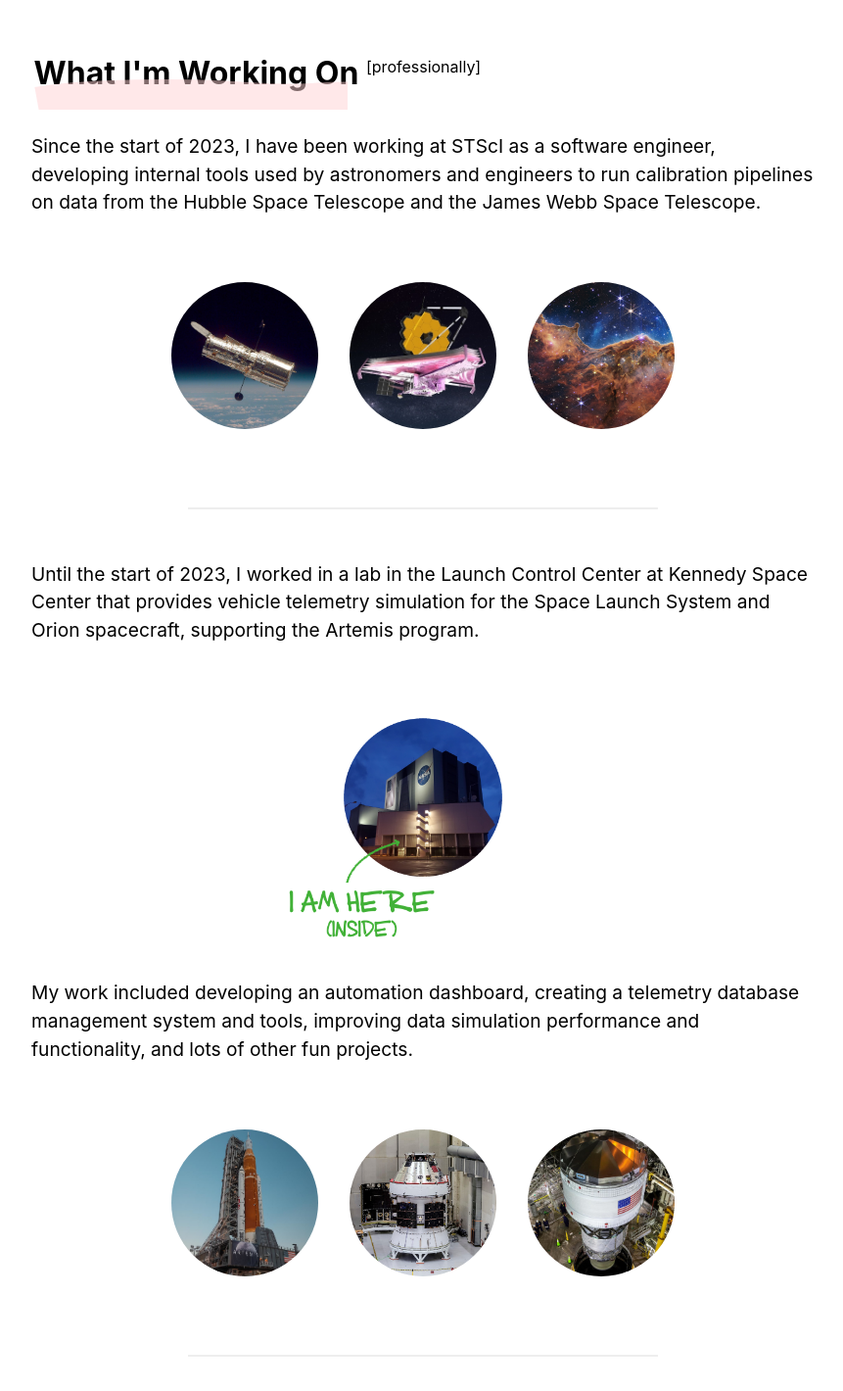
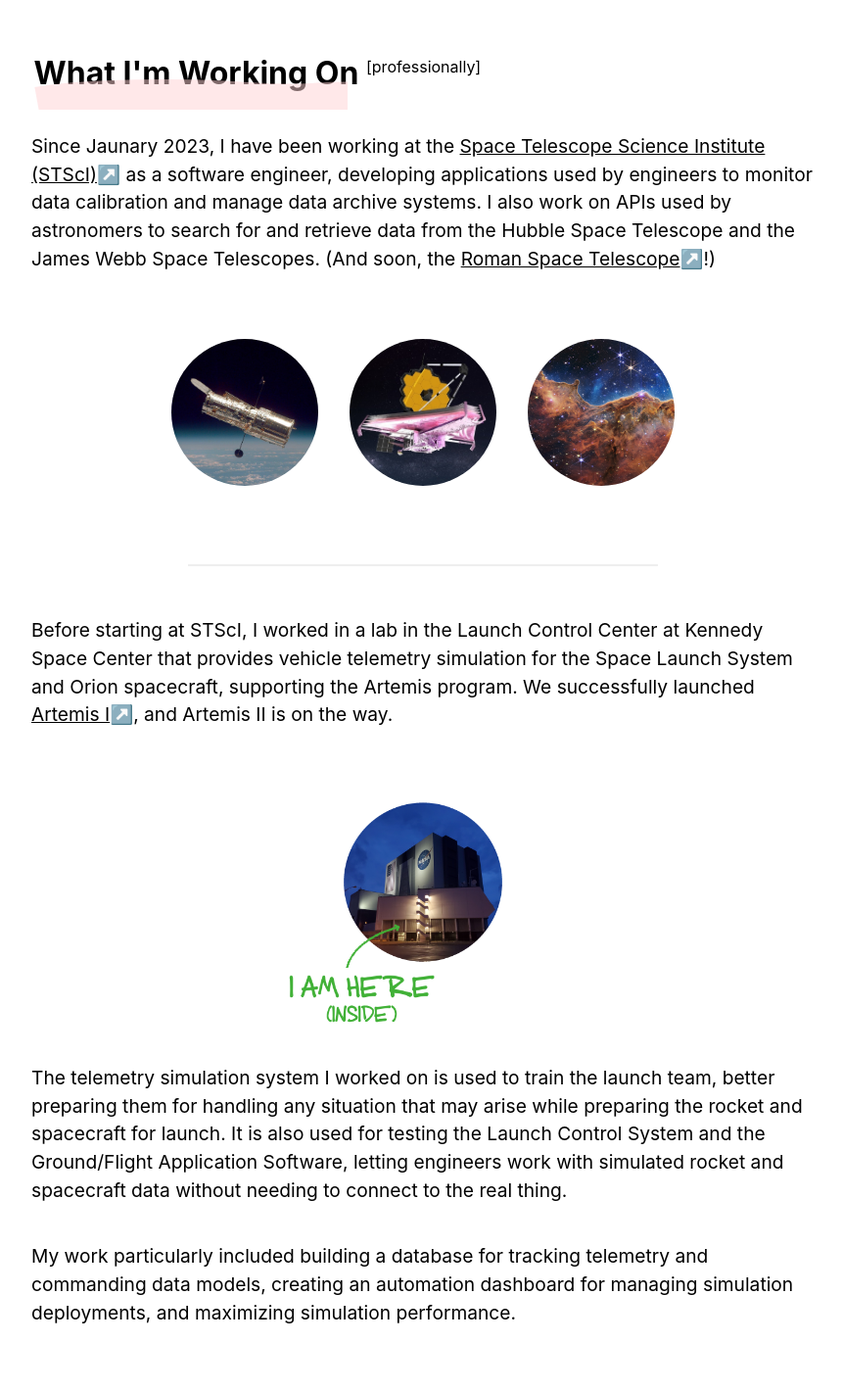
Before and after one commit to shintoo/seanrapp.dev, a Next.js app: page / in a window 1280 px wide. Shown: the part 620-2040 px from the top of the page at 98% size, without its empty margins (208-1069 px from the left). Built offline with nearby package versions, Linux system fonts and the light colour scheme.

Commit message:
Update Experience.tsx

```diff
--- a/components/experience/Experience.tsx
+++ b/components/experience/Experience.tsx
@@ -11,8 +11,10 @@
 
       What I&apos;m Working On <span style={{fontSize: "1rem", verticalAlign: "super", fontWeight: "normal"}}>[professionally]</span></h1>
       <p>
-        Since the start of 2023, I have been working at STScI as a software engineer, developing internal tools
-        used by astronomers and engineers to run calibration pipelines on data from the Hubble Space Telescope and the James Webb Space Telescope.
+        Since Jaunary 2023, I have been working at the <Flink href="https://www.stsci.edu">Space Telescope Science Institute (STScI)</Flink> as a software engineer, developing applications
+        used by engineers to monitor data calibration and manage data archive systems. I also work on APIs used by astronomers
+        to search for and retrieve data from the Hubble Space Telescope and the James Webb Space Telescopes.
+        (And soon, the <Flink href="https://roman.gsfc.nasa.gov/">Roman Space Telescope</Flink>!)
       </p>
       <div className={styles.imagerow}>
         <img src="/hubble.jpg" className={styles.circleimage} alt="Hubble" />
@@ -22,15 +24,22 @@
 
       <hr className={styles.divider}/>
       <p>
-        Until the start of 2023, I worked in a lab in the Launch Control Center at Kennedy Space Center that provides
+        Before starting at STScI, I worked in a lab in the Launch Control Center at Kennedy Space Center that provides
         vehicle telemetry simulation for the Space Launch System and Orion spacecraft, supporting the Artemis program.
+        We successfully launched <Flink href="https://www.nasa.gov/mission/artemis-i/">Artemis I</Flink>, and Artemis II
+        is on the way.
       </p>
-      <img src="/lcc-ft-me.png" className={styles.vab} alt="Pic of me nbd" />
+      <img src="/lcc-ft-me.png" className={styles.vab} alt="LCC and VAB" />
       <p>
-        My work included developing an automation dashboard,
-        creating a telemetry database management system and tools,
-        improving data simulation performance and functionality,
-        and lots of other fun projects.
+        The telemetry simulation system I worked on is used to train the launch team, better preparing them for handling
+        any situation that may arise while preparing the rocket and spacecraft for launch. It is also used for testing
+        the Launch Control System and the Ground/Flight Application Software, letting engineers work with simulated
+        rocket and spacecraft data without needing to connect to the real thing.
+      </p>
+      <p>
+        My work particularly included building a database for tracking telemetry and commanding data models,
+        creating an automation dashboard for managing simulation deployments,
+        and maximizing simulation performance.
       </p>
       <div className={styles.imagerow}>
         <img src="/sls.jpg" className={styles.circleimage} alt="SLS" />
@@ -39,7 +48,7 @@
       </div>
       <hr className={styles.divider}/>
       <p>
-        I have worked with <i>Swamp Works</i>, a rapid development lab
+        I have also worked with <i>Swamp Works</i>, a rapid development lab
         at Kennedy Space Center,
         working on a regolith-mining rover. This rover has a goal of collecting
         materials for habitat building,
@@ -54,15 +63,29 @@
         I have also spent some time
         working on a training simulator for the Hawk T2 jet trainer with Lockheed Martin.
       </p>
-      <h1 id="projects">
+
+      <h1 id="volunteering">
 
 <svg className="underline" width="344" height="36" viewBox="0 5 500 10" fill="none">
   <path opacity="0.5" strokeWidth="30" strokeLinejoin="round" d="M3 21C20.1231 17.8525 37.9303 16.8192 55.3857 16.0719C84.6481 14.819 114.132 14.5194 143.388 15.9599C169.598 17.2503 195.455 20.3554 221.642 17.7519C228.347 17.0853 237.394 16.9679 244 16.9679"></path>
 </svg>
+      Volunteering</h1>
+
+      <p>I currently volunteer <Flink href="https://www.sjastudy.org/">Study Japanese Arlington (SJA)</Flink>,
+        a local non-profit in Arlington, VA that advocates for Japanese study opportunities with Arlington Public Schools.
+        We also host plenty of Japanese cultural and language-learning events! I volunteer as the website maintainer, as well as
+        occasionally leading our weekly Japanese Conversation classes at the Arlington County Central Library.
+      </p>
+
+      <div className={styles.imagerow}>
+        <img src="/kaminari-mon.jpg" className={styles.circleimage} alt="Me in Asakusa, Japan" />
+      </div>
+
+      <h1 id="projects">
+<svg className="underline" width="344" height="36" viewBox="0 5 500 10" fill="none">
+  <path opacity="0.5" strokeWidth="30" strokeLinejoin="round" d="M3 21C20.1231 17.8525 37.9303 16.8192 55.3857 16.0719C84.6481 14.819 114.132 14.5194 143.388 15.9599C169.598 17.2503 195.455 20.3554 221.642 17.7519C228.347 17.0853 237.394 16.9679 244 16.9679"></path>
+</svg>
       What Else I&apos;m Working On <span style={{fontSize: "1rem", verticalAlign: "super", fontWeight: "normal"}}>[for fun]</span></h1>
-      <p>I am currently working on a super secret, spaced-repetition wildlife identification learning tool with auto-generated card decks.
-        (Think &quot;I want to be able to identify all of the birds found in Florida during the spring.&quot;) More to come on that soon ;)
-      </p>
       <p>
         My latest project is Darwin (
         <Flink href="https://darwintree.app">darwintree.app</Flink>),
```
